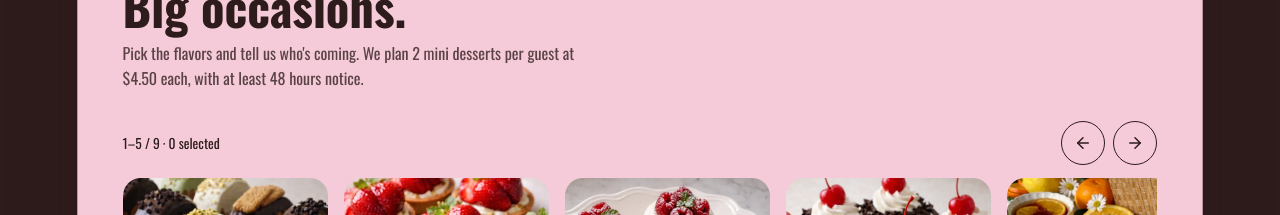
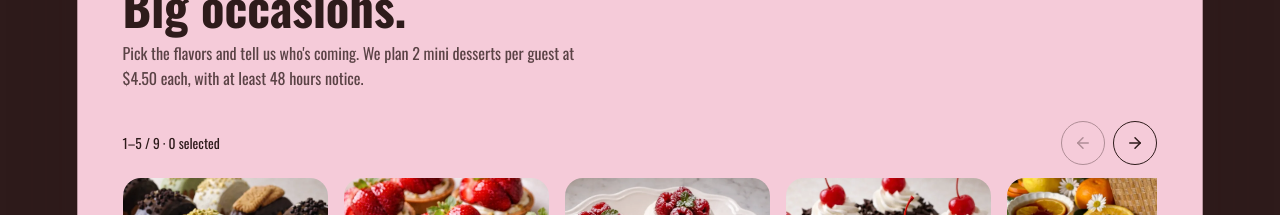
Before and after one commit to Hzmikka/Honeyvault, a Next.js app: page / in a window 1280 px wide. Shown: the part 5780-5995 px from the top of the page. Built offline with nearby package versions, Linux system fonts and the light colour scheme.

Commit message:
Respect gallery snap padding at arrow limits and record production checks

```diff
--- a/components/LargeOrdersSection.tsx
+++ b/components/LargeOrdersSection.tsx
@@ -18,13 +18,13 @@ export function LargeOrdersSection() {
     if (!gallery) return;
     const viewport = gallery.getBoundingClientRect();
     const cards = Array.from(gallery.querySelectorAll<HTMLElement>(".large-order-card"));
-    const visible = cards.map((card, index) => ({ rect: card.getBoundingClientRect(), index }))
-      .filter(({ rect }) => rect.right > viewport.left + 2 && rect.left < viewport.right - 2);
+    const bounds = cards.map((card, index) => ({ rect: card.getBoundingClientRect(), index }));
+    const visible = bounds.filter(({ rect }) => rect.right > viewport.left + 2 && rect.left < viewport.right - 2);
     setPosition({
       first: (visible[0]?.index ?? 0) + 1,
       last: (visible[visible.length - 1]?.index ?? 0) + 1,
-      atStart: gallery.scrollLeft <= 2,
-      atEnd: gallery.scrollLeft + gallery.clientWidth >= gallery.scrollWidth - 2,
+      atStart: !bounds.length || bounds[0].rect.left >= viewport.left - 2,
+      atEnd: !bounds.length || bounds[bounds.length - 1].rect.right <= viewport.right + 2,
     });
   }, []);
   useEffect(() => {
```
Also changed, not shown: 1 other file (tests, documents, lock files or other folders).
